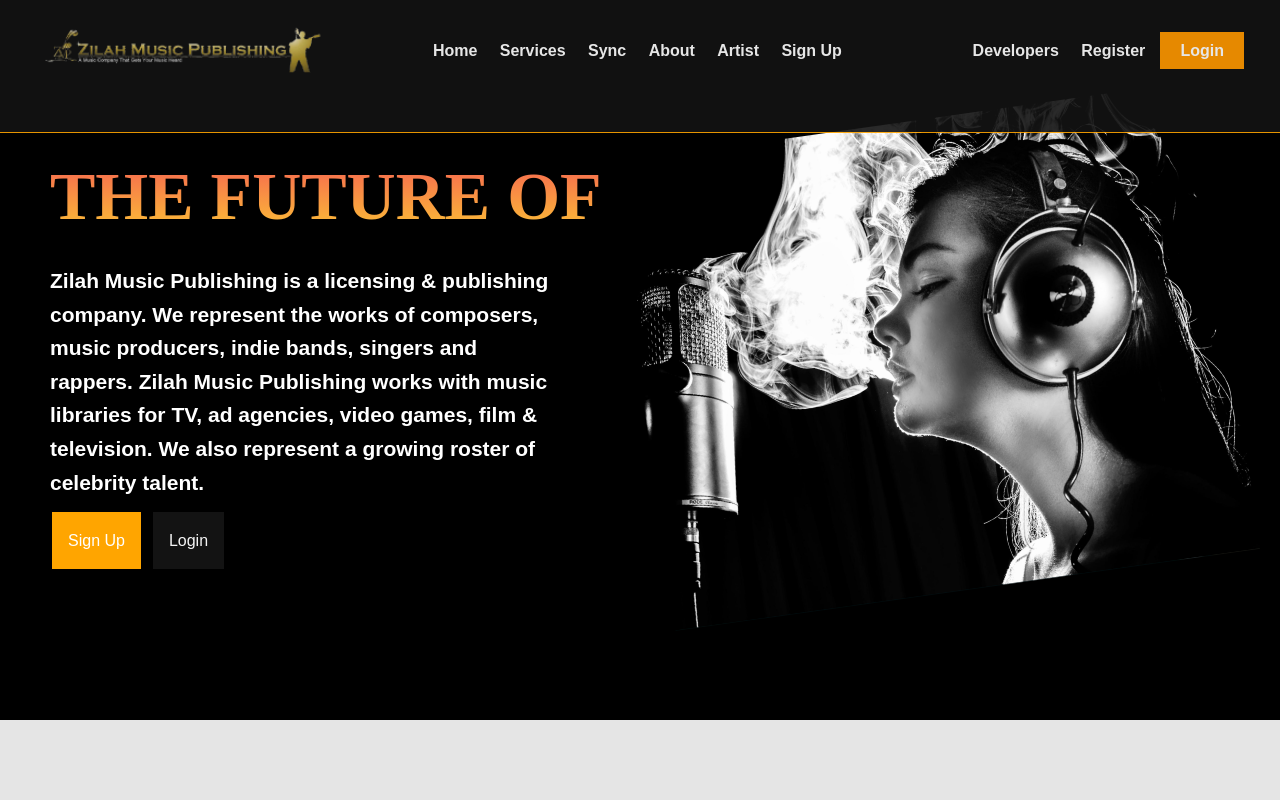
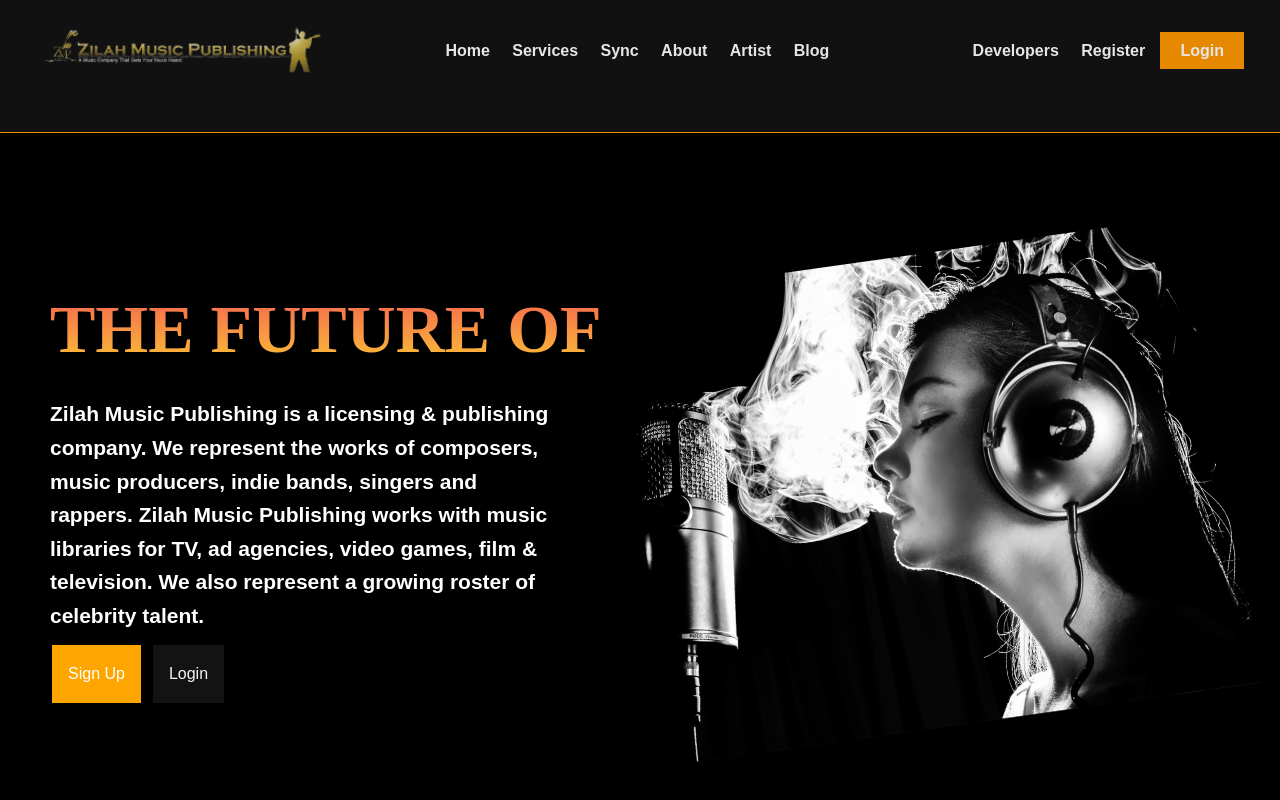
Before and after one commit to conceptdecorators/client_music_social, a React (Create React App) app in the folder client/: page / in a window 1280 px wide. Shown: the top 800 px of the page. Built offline with nearby package versions, Linux system fonts and the light colour scheme; no server answers; some icons are missing.

Commit message:
added blogconnect component on blog.js

```diff
--- a/client/src/App.css
+++ b/client/src/App.css
@@ -309,7 +309,7 @@
   justify-content: space-between;
   align-items: center;
   padding: 0.7rem 2rem;
-  position: fixed;
+  position: sticky;
   z-index: 1;
   width: 100%;
   top: 0;
@@ -1278,7 +1278,7 @@
   position: relative;
   height: 500px;
   overflow: hidden;
-  background: url(.../../img/images/banners/18.png) no-repeat center;
+  background: url(.../../img/images/banners/1.png) no-repeat center;
   background-size: cover;
 }
 .hero-container {
--- a/client/src/components/layout/Blog.js
+++ b/client/src/components/layout/Blog.js
@@ -1,51 +1,22 @@
-import React, { useState, useEffect } from "react";
+import React from "react";
 import { Link, Redirect } from "react-router-dom";
 import { connect } from "react-redux";
 import PropTypes from "prop-types";
 import { client } from "../../client";
 import Posts from "../../components/blog/Posts";
-import ImageOne from "../../img/zilah-log-small.png";
+
 import "./Blog.css";
+import BlogConnect from "./BlogConnect";
 
 const Blog = ({ isAuthenticated }) => {
   if (isAuthenticated) {
     return <Redirect to="/dashboard" />;
   }
 
-  const [articles] = useState(0);
-
-  useEffect(() => {
-    client
-      .getEntries()
-      .then((response) => {
-        console.log(response);
-        this.setState({
-          articles: response.items,
-        });
-      })
-      .catch(console.error);
-  }, []);
-
   return (
     <React.Fragment>
       <div className="App">
-        <div className="container">
-          <header>
-            <div className="wrapper">
-              <span>React and Content</span>
-            </div>
-          </header>
-          <main>
-            <div className="blog__page">
-              <h1 class="blog__page__header">ZILAH MUSIC PUBLISHING NEWS</h1>
-              <div className="blogs">
-                <div className="wrapper">
-                  <Posts posts={this.state.articles} />
-                </div>
-              </div>
-            </div>
-          </main>
-        </div>
+        <BlogConnect />
       </div>
     </React.Fragment>
   );
--- a/client/src/components/layout/BlogConnect.js
+++ b/client/src/components/layout/BlogConnect.js
@@ -1,48 +1,48 @@
-// import React from "react";
-// import "./Blog.css";
-// import { client } from "../../client";
-// import Posts from "../../components/blog/Posts";
+import React from "react";
+import "./Blog.css";
+import { client } from "../../client";
+import Posts from "../../components/blog/Posts";
 
-// class App extends React.Component {
-//   state = {
-//     articles: [],
-//   };
+class BlogConnect extends React.Component {
+  state = {
+    articles: [],
+  };
 
-//   componentDidMount() {
-//     client
-//       .getEntries()
-//       .then((response) => {
-//         console.log(response);
-//         this.setState({
-//           articles: response.items,
-//         });
-//       })
-//       .catch(console.error);
-//   }
+  componentDidMount() {
+    client
+      .getEntries()
+      .then((response) => {
+        console.log(response);
+        this.setState({
+          articles: response.items,
+        });
+      })
+      .catch(console.error);
+  }
 
-//   render() {
-//     return (
-//       <div className="App">
-//         <div className="container">
-//           <header>
-//             <div className="wrapper">
-//               <span>React and Content</span>
-//             </div>
-//           </header>
-//           <main>
-//             <div className="blog__page">
-//               <h1 class="blog__page__header">ZILAH MUSIC PUBLISHING NEWS</h1>
-//               <div className="blogs">
-//                 <div className="wrapper">
-//                   <Posts posts={this.state.articles} />
-//                 </div>
-//               </div>
-//             </div>
-//           </main>
-//         </div>
-//       </div>
-//     );
-//   }
-// }
+  render() {
+    return (
+      <div className="App">
+        <div className="container">
+          <header>
+            <div className="wrapper">
+              <span>React and Content</span>
+            </div>
+          </header>
+          <main>
+            <div className="blog__page">
+              <h1 class="blog__page__header">ZILAH MUSIC PUBLISHING NEWS</h1>
+              <div className="blogs">
+                <div className="wrapper">
+                  <Posts posts={this.state.articles} />
+                </div>
+              </div>
+            </div>
+          </main>
+        </div>
+      </div>
+    );
+  }
+}
 
-// export default App;
+export default BlogConnect;
--- a/client/src/components/layout/Navbar.js
+++ b/client/src/components/layout/Navbar.js
@@ -101,8 +101,8 @@
           </a>
         </li>
         <li className="navbar_btn">
-          <a href="/" className="button">
-            Sign Up
+          <a href="/blog" className="button">
+            Blog
           </a>
         </li>
       </ul>
```
Also changed, not shown: 1 other file (tests, documents, lock files or other folders).
